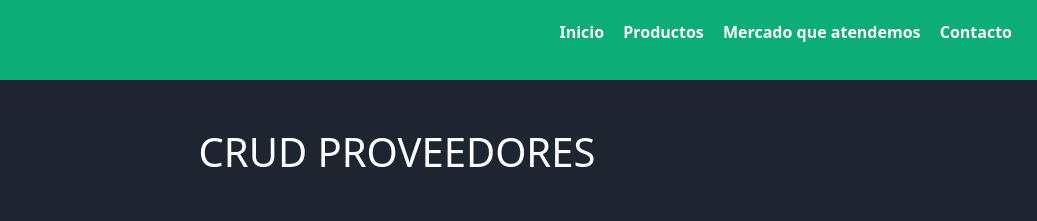
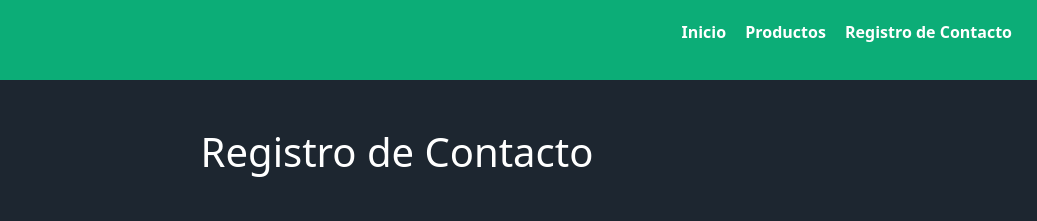
Before and after one commit to Luvime/proyecto-2-Aplicacion-CRUD, a plain HTML site: page index.html in a window 1280 px wide. Shown: the top 221 px of the page, 243-1280 px from the left. Drawn offline with nearby package versions, Linux system fonts and the light colour scheme.

Commit message:
Se actualizo el header

```diff
--- a/index.html
+++ b/index.html
@@ -20,13 +20,12 @@
             <ul>
                 <a href="#">Inicio</a>
                 <a href="#">Productos</a>
-                <a href="#">Mercado que atendemos</a>
-                <a href="#">Contacto</a>
+                <a href="#">Registro de Contacto</a>
             </ul>
         </nav>
     </header>
     <div class="container">
-        <h1 class="mt-5 mb-5">CRUD PROVEEDORES</h1>
+        <h1 class="mt-5 mb-5">Registro de Contacto</h1>
         <form onsubmit="addData(event)" class="form-group col-md-6 mb-3">
             <label>Nombre</label>
             <input type="text" id="name" placeholder="Ingresa un nombre" size="35" class="form-control">
```
